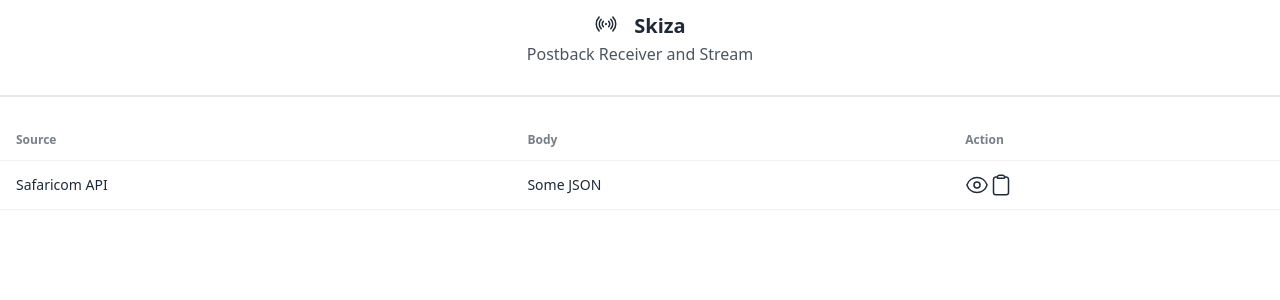
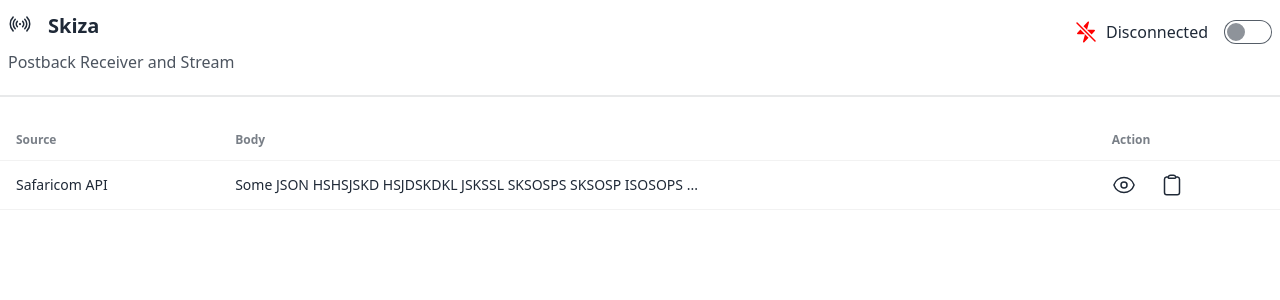
Before and after one commit to ItsCosmas/skiza, a React (Vite) app in the folder client/: page / in a window 1280 px wide. Shown: the top 300 px of the page. Built offline with nearby package versions, Linux system fonts and the light colour scheme.

Commit message:
Add Connection Toggle

```diff
--- a/client/src/components/nav/Nav.tsx
+++ b/client/src/components/nav/Nav.tsx
@@ -1,7 +1,20 @@
+import { useState } from "react";
+
 function Nav() {
+  const [isConnected, setIsConnected] = useState(false);
+
+  const handleConnectionSwitch = () => {
+    if (isConnected) {
+      setIsConnected(false);
+    } else {
+      setIsConnected(true);
+    }
+    // Trigger Creation of WebSocket Connection
+  };
+
   return (
-    <nav className="navbar bg-base-100 flex justify-center">
-      <div className="flex flex-col h-10 items-center prose">
+    <nav className="navbar justify-between bg-base-100">
+      <div className="shrink flex-col h-10 items-start prose">
         <a className="link no-underline text-xl font-bold flex justify-center cursor-pointer">
           <svg
             xmlns="http://www.w3.org/2000/svg"
@@ -19,7 +32,45 @@ function Nav() {
           </svg>
           <span>Skiza</span>
         </a>
-        <span>Postback Receiver and Stream</span>
+        <span className="mt-2">Postback Receiver and Stream</span>
+      </div>
+      <div className="shrink">
+        {isConnected && (
+          <svg
+            xmlns="http://www.w3.org/2000/svg"
+            viewBox="0 0 24 24"
+            fill="green"
+            className="size-6"
+          >
+            <path
+              fillRule="evenodd"
+              d="M14.615 1.595a.75.75 0 0 1 .359.852L12.982 9.75h7.268a.75.75 0 0 1 .548 1.262l-10.5 11.25a.75.75 0 0 1-1.272-.71l1.992-7.302H3.75a.75.75 0 0 1-.548-1.262l10.5-11.25a.75.75 0 0 1 .913-.143Z"
+              clipRule="evenodd"
+            />
+          </svg>
+        )}
+
+        {!isConnected && (
+          <>
+            <svg
+              xmlns="http://www.w3.org/2000/svg"
+              viewBox="0 0 24 24"
+              fill="red"
+              className="size-6"
+            >
+              <path d="m20.798 11.012-3.188 3.416L9.462 6.28l4.24-4.542a.75.75 0 0 1 1.272.71L12.982 9.75h7.268a.75.75 0 0 1 .548 1.262ZM3.202 12.988 6.39 9.572l8.148 8.148-4.24 4.542a.75.75 0 0 1-1.272-.71l1.992-7.302H3.75a.75.75 0 0 1-.548-1.262ZM3.53 2.47a.75.75 0 0 0-1.06 1.06l18 18a.75.75 0 1 0 1.06-1.06l-18-18Z" />
+            </svg>
+          </>
+        )}
+        <span className="ml-2">
+          {isConnected ? "Connected" : "Disconnected"}
+        </span>
+        <input
+          type="checkbox"
+          className="ml-4 toggle toggle-success"
+          checked={isConnected}
+          onClick={handleConnectionSwitch}
+        />
       </div>
     </nav>
   );
--- a/client/src/components/table/Table.tsx
+++ b/client/src/components/table/Table.tsx
@@ -28,8 +28,10 @@ const Table = () => {
           {/* row 1 */}
           <tr>
             <td>Safaricom API</td>
-            <td>Some JSON</td>
-            <td className="flex">
+            <td>
+              Some JSON HSHSJSKD HSJDSKDKL JSKSSL SKSOSPS SKSOSP ISOSOPS ...
+            </td>
+            <td className="flex justify-normal">
               <svg
                 xmlns="http://www.w3.org/2000/svg"
                 fill="none"
@@ -57,7 +59,7 @@ const Table = () => {
                 viewBox="0 0 24 24"
                 strokeWidth={1.5}
                 stroke="currentColor"
-                className="size-6 cursor-pointer"
+                className="size-6 cursor-pointer ml-6"
               >
                 <path
                   strokeLinecap="round"
--- a/client/src/views/Home/Home.tsx
+++ b/client/src/views/Home/Home.tsx
@@ -3,7 +3,7 @@ import Table from "components/table/Table";
 
 function Home() {
   return (
-    <div>
+    <div className="container mx-auto">
       <Nav />
       <main className="container mx-auto mt-6">
         <div className="divider"></div>
```
